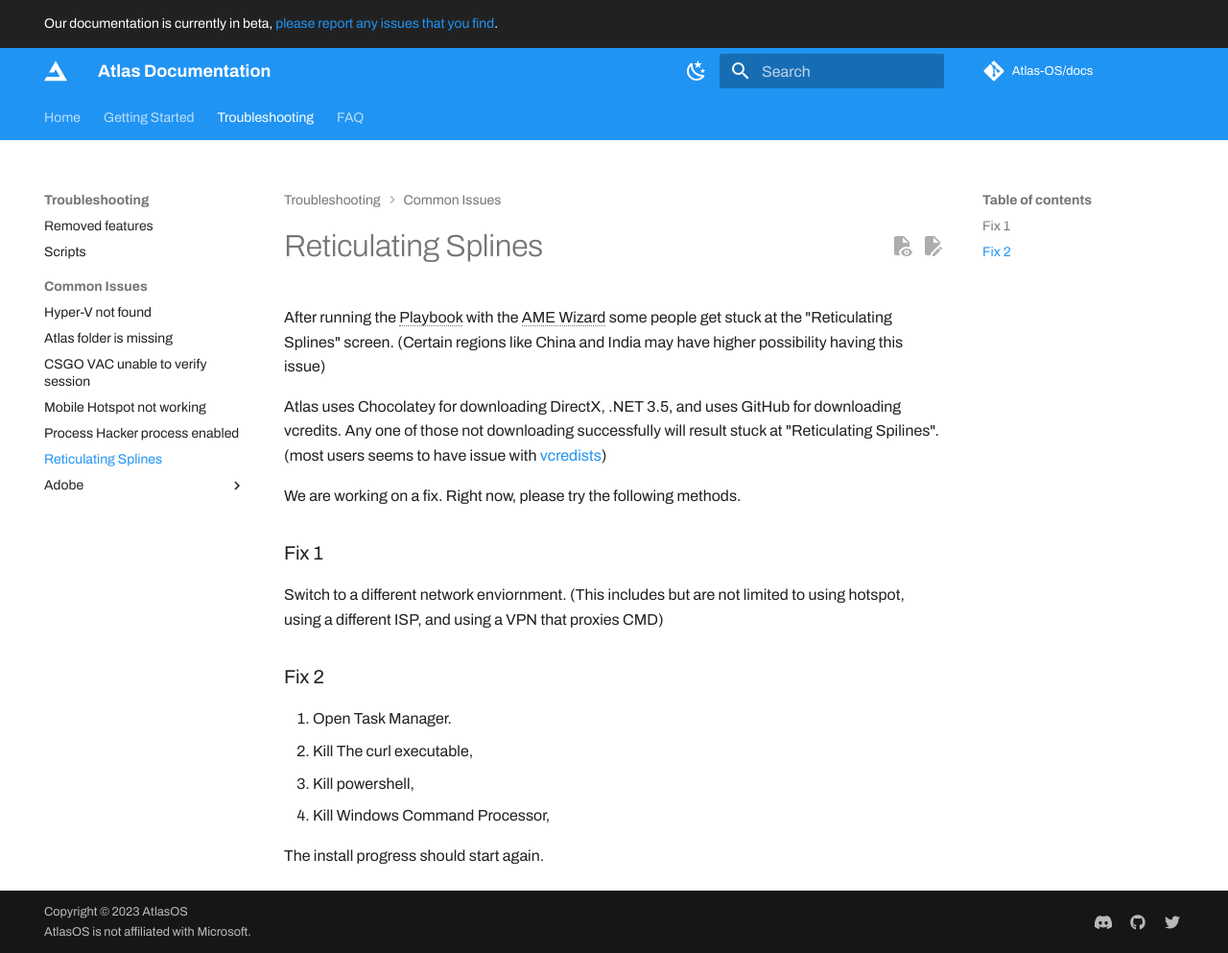
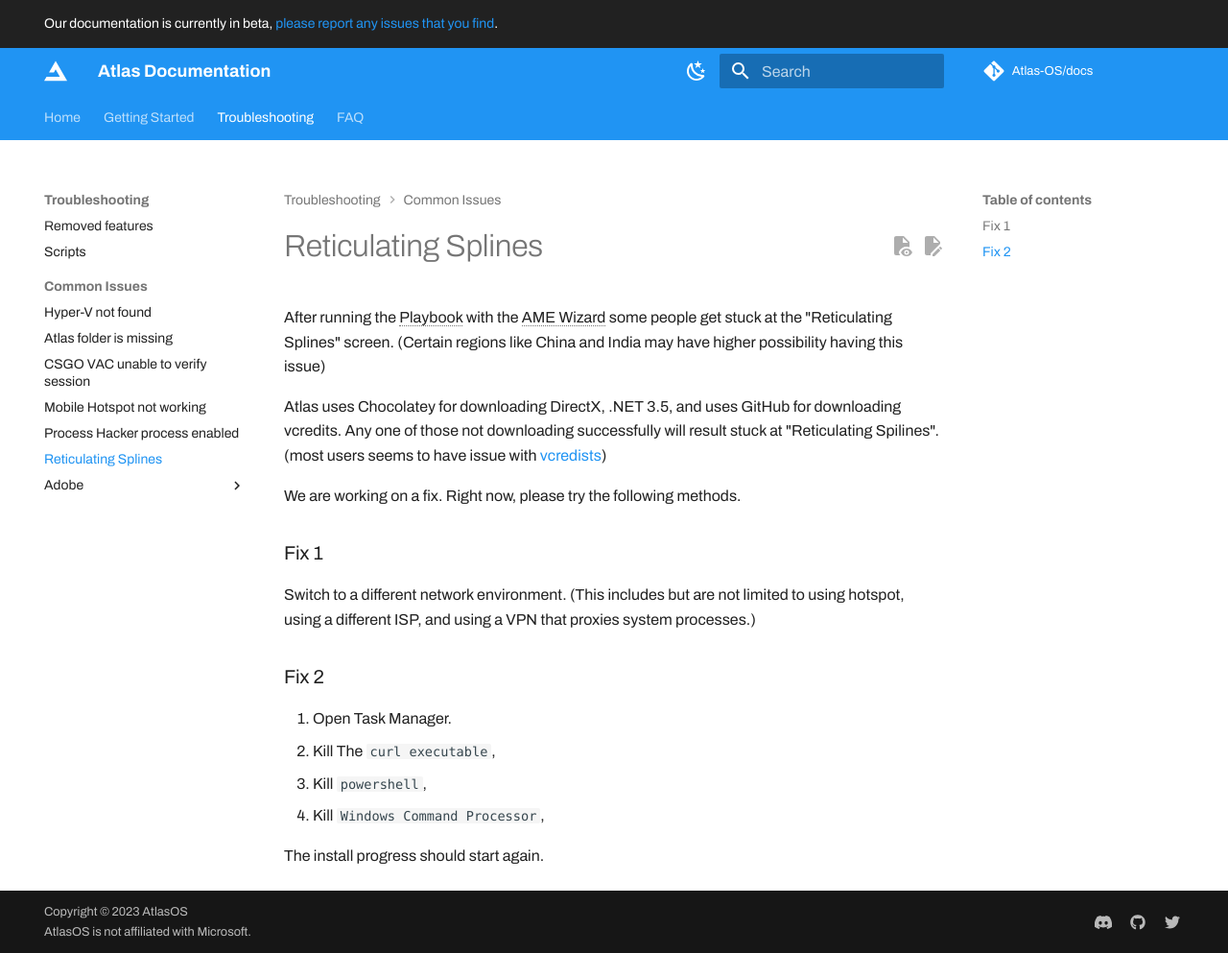
Before and after one commit to Atlas-OS/docs, an MkDocs documentation site: the page built from docs/troubleshooting/common-issues/reticulating-splines.md, in a window 1280 px wide and 993 px high. Shown: the whole window at 96% size. Built offline with MkDocs 1.6.1 and Material for MkDocs 9.7.7, drawn with Linux system fonts in a browser that asks for light colours; some web fonts are replaced; comment, search, counter and statistics services are not loaded.

Commit message:
Update reticulating-splines.md

```diff
--- a/docs/troubleshooting/common-issues/reticulating-splines.md
+++ b/docs/troubleshooting/common-issues/reticulating-splines.md
@@ -2,16 +2,15 @@ After running the Playbook with the AME Wizard some people get stuck at the "Ret
 
 Atlas uses Chocolatey for downloading DirectX, .NET 3.5, and uses GitHub for downloading vcredits. Any one of those not downloading successfully will result stuck at "Reticulating Spilines". (most users seems to have issue with [vcredists](https://github.com/abbodi1406/vcredist))
 
-
 We are working on a fix. Right now, please try the following methods.
 
 ### Fix 1
-Switch to a different network enviornment. (This includes but are not limited to using hotspot, using a different ISP, and using a VPN that proxies CMD)
+Switch to a different network environment. (This includes but are not limited to using hotspot, using a different ISP, and using a VPN that proxies system processes.)
 
 ### Fix 2
 1. Open Task Manager.
-2. Kill The curl executable,
-3. Kill powershell,
-4. Kill Windows Command Processor,
+2. Kill The `curl executable`,
+3. Kill `powershell`,
+4. Kill `Windows Command Processor`,
 
 The install progress should start again.
```
